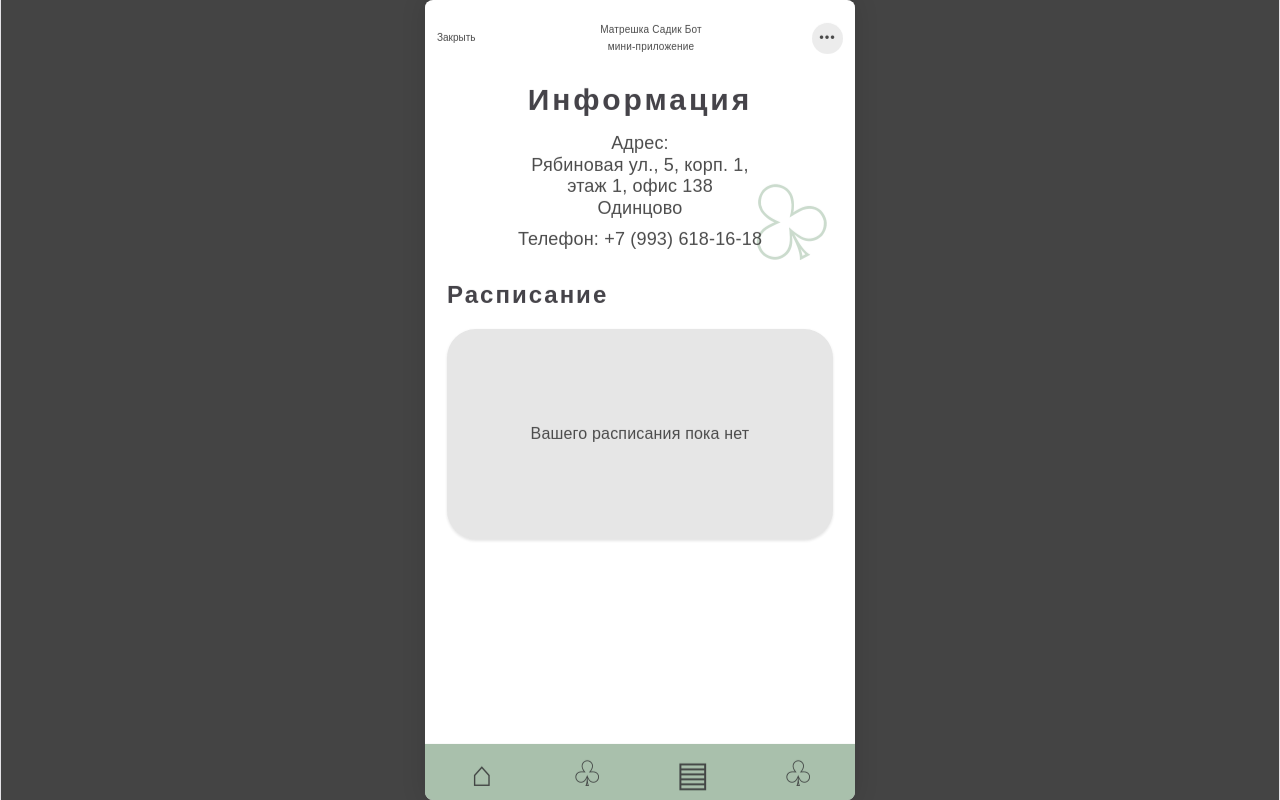
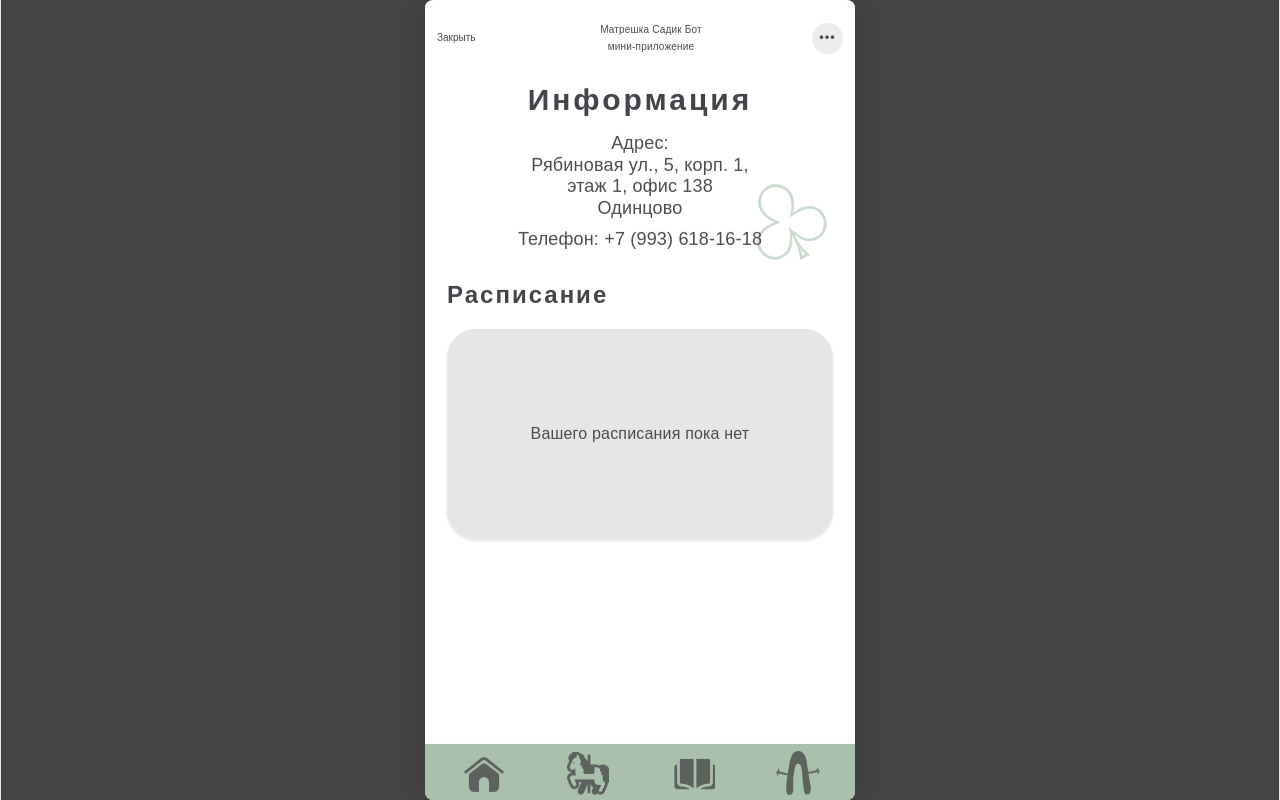
Before and after one commit to enya7/tg-mini-app, a React (Vite) app in the folder matreshka-miniapp/: page / in a window 1280 px wide. Built offline with nearby package versions, Linux system fonts and the light colour scheme; a web font is replaced by a local one.

Commit message:
Replace icon strings with SVG imports in sections array and update navigation icon rendering

```diff
--- a/matreshka-miniapp/src/App.css
+++ b/matreshka-miniapp/src/App.css
@@ -406,7 +406,7 @@ button {
 }
 
 .nav-icon {
-  font-size: 35px;
+  font-size: 40px;
   line-height: 1;
   font-weight: bold;
 }
--- a/matreshka-miniapp/src/App.jsx
+++ b/matreshka-miniapp/src/App.jsx
@@ -3,15 +3,19 @@ import flowerRight from "./assets/flower_right.svg";
 import logo from "./assets/matreshka_doll.svg";
 import cherry from "./assets/cherry.svg";
 import bear from "./assets/teddy-bear.svg";
+import scheduleIcon from "./assets/Book.svg";
+import homeIcon from "./assets/home.svg";
+import docIcon from "./assets/Л.svg";
+import gardenIcon from "./assets/Carousel.svg";
 
 import React, { useEffect, useState } from "react";
 import "./App.css";
 
 const sections = [
-  { id: "home", icon: "⌂", label: "Главная" },
-  { id: "schedule", icon: "♧", label: "Расписание" },
-  { id: "books", icon: "▤", label: "Материалы" },
-  { id: "activities", icon: "♧", label: "Занятия" },
+  { id: "home", icon: homeIcon, label: "Главная" },
+  { id: "kindergarten", icon: gardenIcon, label: "Детский сад" },
+  { id: "schedule", icon: scheduleIcon, label: "Расписание" },
+  { id: "doctors", icon: docIcon, label: "Логопед/Нейропсихолог" },
 ];
 
 function TelegramHeader() {
@@ -160,9 +164,7 @@ function MainScreen() {
           <button
             key={section.id}
             className={
-              activeSection === section.id
-                ? "nav-item active"
-                : "nav-item"
+              activeSection === section.id ? "nav-item active" : "nav-item"
             }
             onClick={() => setActiveSection(section.id)}
             aria-label={section.label}
@@ -170,7 +172,7 @@ function MainScreen() {
               activeSection === section.id ? "page" : undefined
             }
           >
-            <span className="nav-icon">{section.icon}</span>
+            <img className="nav-icon" src={section.icon} alt="" />
           </button>
         ))}
       </nav>
```
